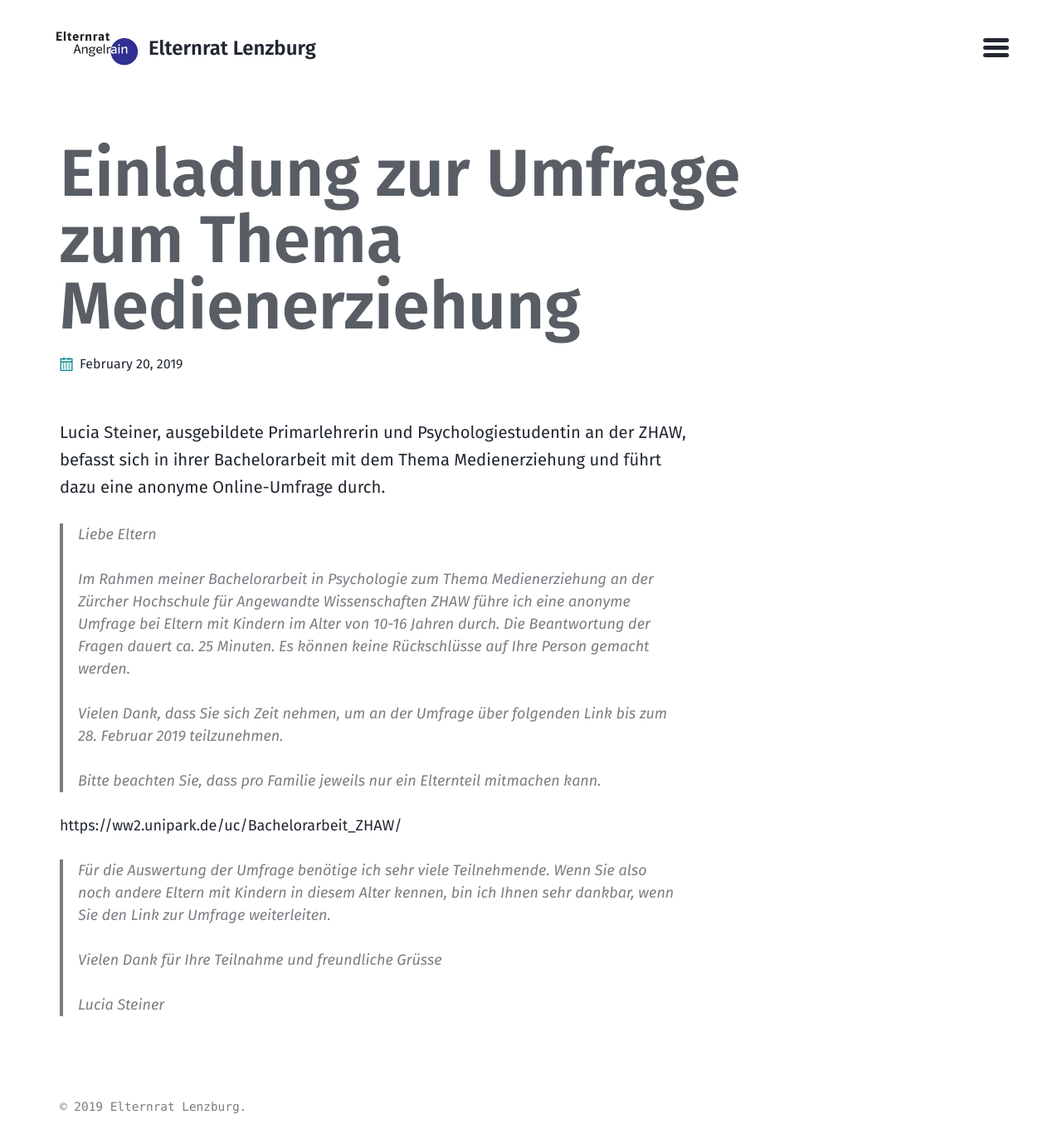
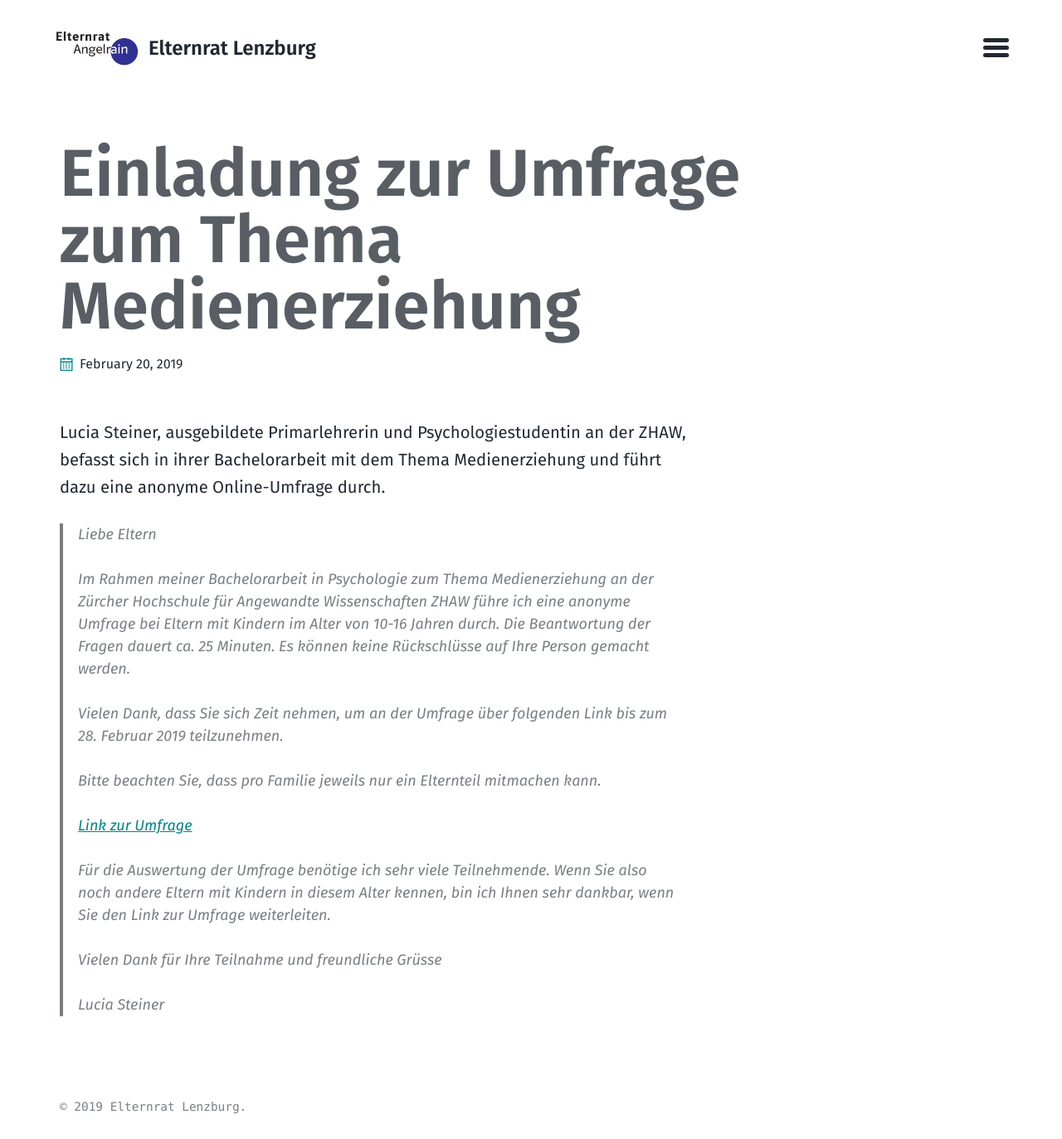
Before and after one commit to elternratlenzburg/elternratlenzburg.github.io, a Jekyll site: the page built from _posts/2019-02-20-umfrage-zum-umgang-mit-onlinemedien.md, in a window 1280 px wide. Shown: the whole page at 83% size. Built offline with Jekyll 4.4.1, drawn with Linux system fonts in a browser that asks for light colours.

Commit message:
Create proper link

```diff
--- a/_posts/2019-02-20-umfrage-zum-umgang-mit-onlinemedien.md
+++ b/_posts/2019-02-20-umfrage-zum-umgang-mit-onlinemedien.md
@@ -15,9 +15,9 @@ Medienerziehung und führt dazu eine anonyme Online-Umfrage durch.
 > Vielen Dank, dass Sie sich Zeit nehmen, um an der Umfrage über folgenden Link bis zum 28. Februar 2019 teilzunehmen.
 >
 > Bitte beachten Sie, dass pro Familie jeweils nur ein Elternteil mitmachen kann.
-
-https://ww2.unipark.de/uc/Bachelorarbeit_ZHAW/
-
+>
+> [Link zur Umfrage](https://ww2.unipark.de/uc/Bachelorarbeit_ZHAW/)
+>
 > Für die Auswertung der Umfrage benötige ich sehr viele Teilnehmende. Wenn Sie also noch andere Eltern mit Kindern in diesem Alter kennen, bin ich Ihnen sehr dankbar, wenn Sie den Link zur Umfrage weiterleiten.
 >
 > Vielen Dank für Ihre Teilnahme und freundliche Grüsse
```
